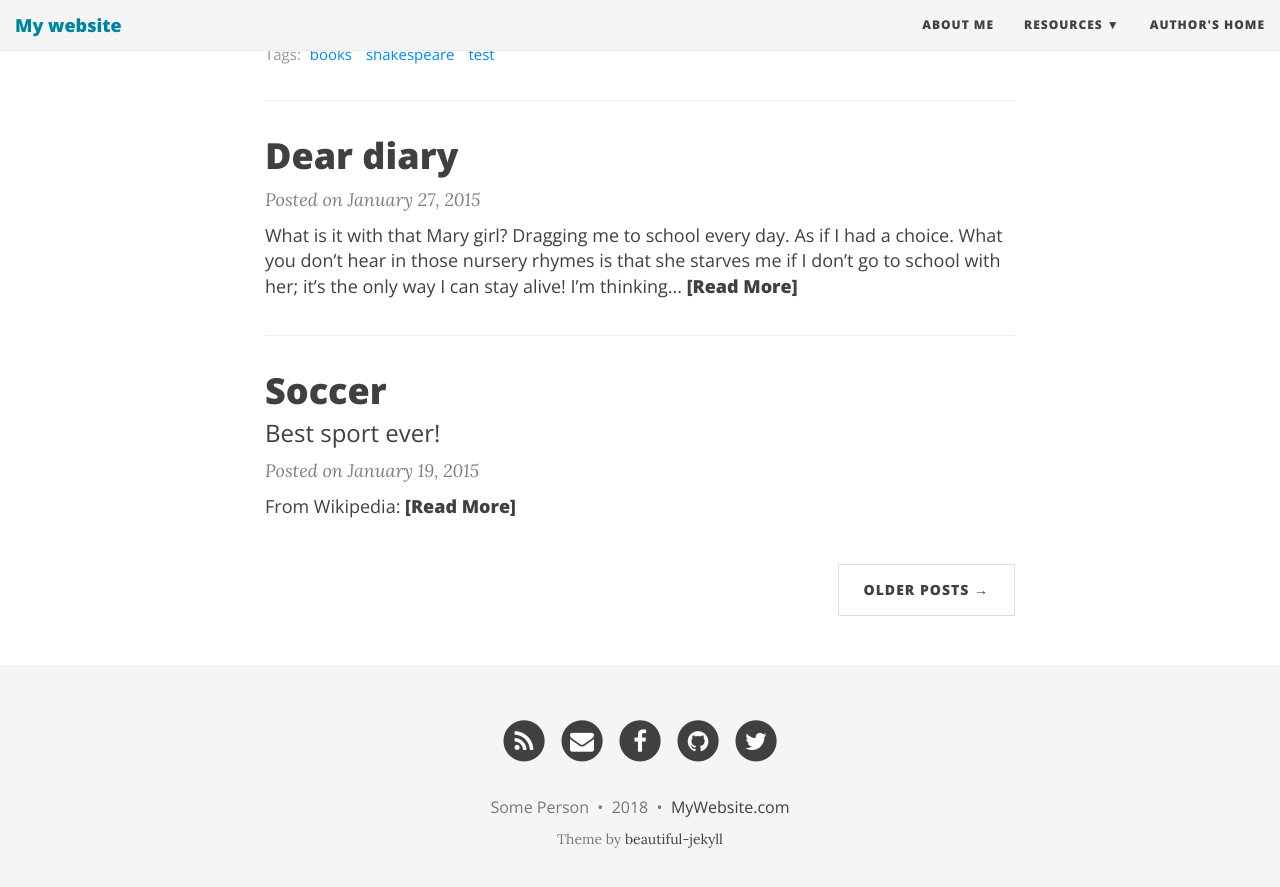
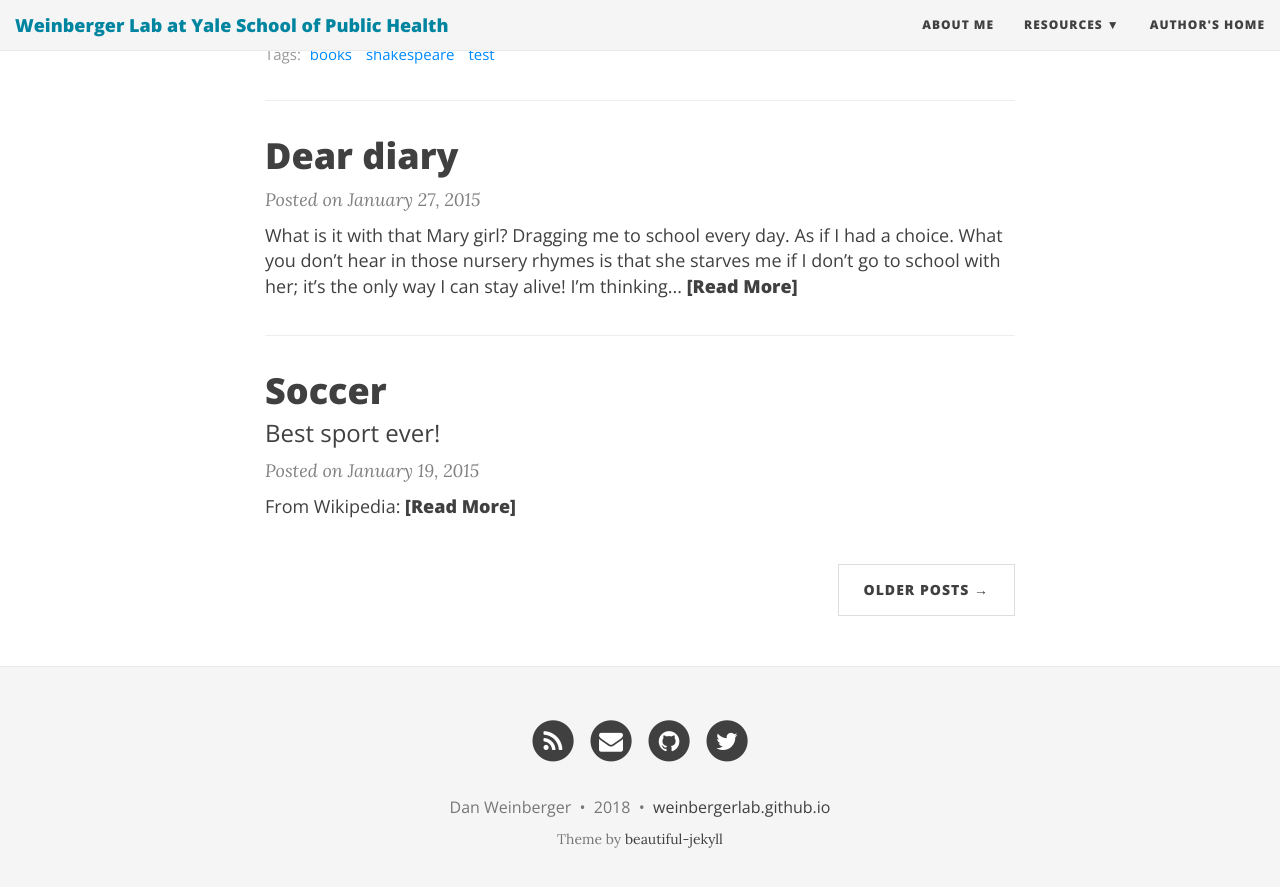
Before and after one commit to weinbergerlab/weinbergerlab.github.io, a Jekyll site: the page built from index.html, in a window 1280 px wide and 900 px high, scrolled down 1134 px. Shown: the top 887 px of the window. Built offline with Jekyll 4.4.1, drawn with Linux system fonts in a browser that asks for light colours; nearby versions of some CDN libraries; the list of posts is cut into pages by our own code.

Commit message:
Update _config.yml

```diff
--- a/_config.yml
+++ b/_config.yml
@@ -4,7 +4,7 @@
 # baseurl is the website's URL without the hostname
 
 # If you are building a simple GitHub user page (https://username.github.io) then use these settings:
-url: "https://username.github.io"
+url: "https://weinbergerlab.github.io"
 baseurl: ""
 
 # If you are building a GitHub project page then use these settings:
@@ -14,25 +14,23 @@ baseurl: ""
 # Of course don't forget to change the username and projectname to YOUR username and project
 
 # Name of website
-title: My website
+title: Weinberger Lab at Yale School of Public Health
 
 # Short description of your site
-description: A virtual proof that name is awesome!
+description: Learn more about our work
 
 # --- Navigation bar options --- #
 
 # List of links in the navigation bar
 navbar-links:
-  About Me: "aboutme"
+  About Me: "aboutus"
   Resources:
-    - Beautiful Jekyll: "http://deanattali.com/beautiful-jekyll/"
-    - Learn markdown: "http://www.markdowntutorial.com/"
-    - GitHub Pages: "https://pages.github.com/"
-  Author's home: "http://deanattali.com"
+    - Yale School of Public Health: "https://publichealth.yale.edu/"
+  Author's home: "https://medicine.yale.edu/lab/Weinberger/"
 
 # Image to show in the navigation bar - image must be a square (width = height)
 # Remove this parameter if you don't want an image in the navbar
-avatar: "/img/avatar-icon.png"
+#avatar: "/img/avatar-icon.png"
 
 # If you want to have an image logo in the top-left corner instead of the title text,
 # then specify the following parameter
@@ -64,7 +62,7 @@ footer-link-col: "#404040"
 # Change all these values or delete the ones you don't want.
 # Important: you must keep the "name" parameter, everything else you can remove
 author:
-  name: Some Person
+  name: Dan Weinberger
 
 # Select your active Social Network Links.
 # Uncomment the links you want to show in the footer and add your information to each link.
@@ -72,10 +70,9 @@ author:
 # If you want to add a new link that isn't here, you'll need to also edit the file _data/SocialNetworks.yml
 social-network-links:
   rss: true
-  email: "someone@example.com"
-  facebook: daattali
-  github: daattali
-  twitter: daattali
+  email: "daniel.weinberger@yale.edu"
+  github: weinbergerlab
+  twitter: WeinbergerDan
 #  reddit: yourname
 #  google-plus: +DeanAttali
 #  linkedin: daattali
@@ -93,13 +90,13 @@ social-network-links:
 # Select which share links to show in posts
 share-links-active:
   twitter: true
-  facebook: true
+  facebook: false
   google: false
-  linkedin: true
+  linkedin: false
 
 # How to display the link to the website in the footer
 # Remove this if you don't want a link in the footer
-url-pretty: "MyWebsite.com"  # eg. "deanattali.com/beautiful-jekyll"
+url-pretty: "weinbergerlab.github.io"  # eg. "deanattali.com/beautiful-jekyll"
 
 # --- Web Statistics Section --- #
 
```
